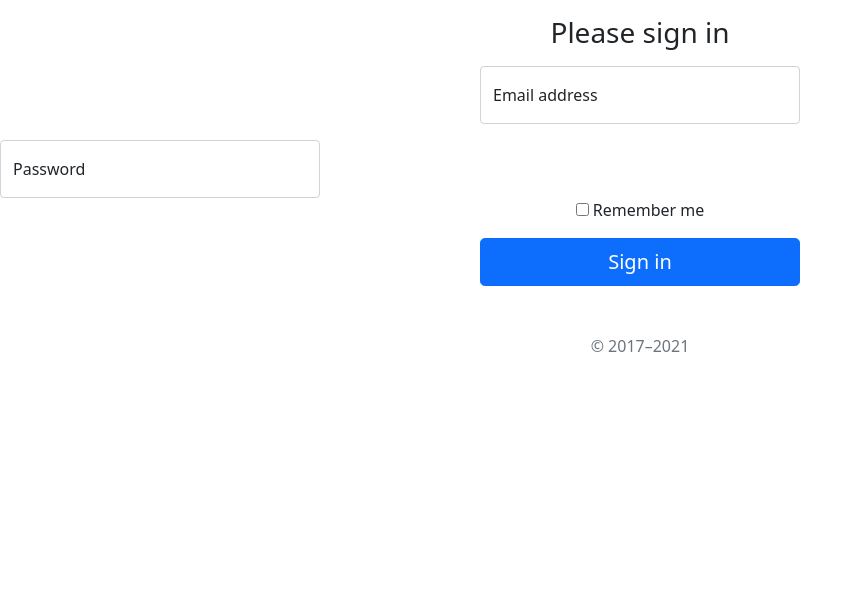
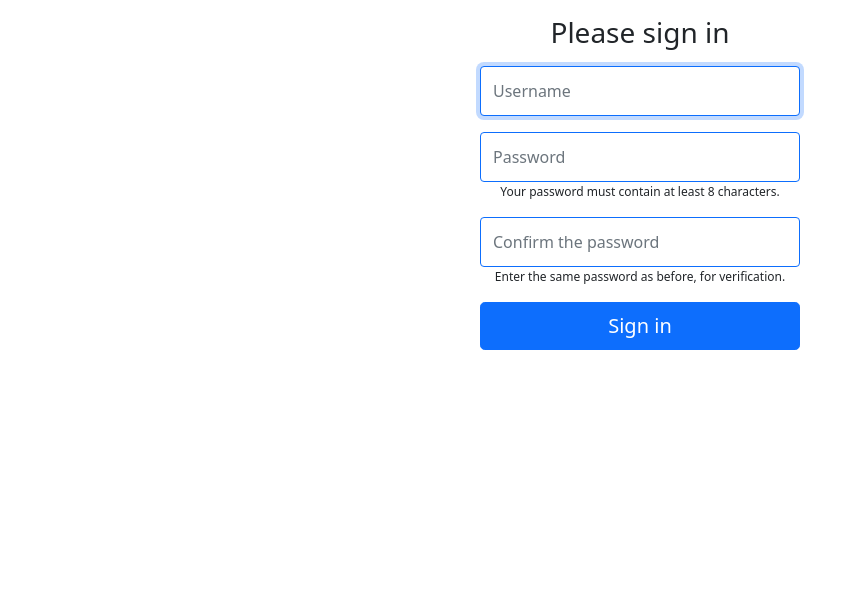
Before and after one commit to skibski/projektDysk, a Django app: page /accounts/signup/ in a window 1280 px wide. Shown: the part 56-654 px from the top of the page, without its empty margins (0-867 px from the left). Run offline with Django 3.2, Linux system fonts and the light colour scheme.

Commit message:
Change signup and login css

```diff
--- a/mysite/templates/registration/signup.html
+++ b/mysite/templates/registration/signup.html
@@ -3,29 +3,26 @@
 {% block title %}Sign Up{% endblock %}
 
 {% block content %}
-<body class="text-center" data-new-gr-c-s-check-loaded="14.1008.0" data-gr-ext-installed="">
+<body class="text-center">
 
 <main class="form-signin">
-  <form>
+    <form method="post">
 
     <h1 class="h3 mt-3 mb-3 fw-normal">Please sign in</h1>
+{% csrf_token %}
+        <p style="height: 50px;">
+            <input style="height: 50px;margin-left: auto;margin-right: auto;" class="w-25 border-primary form-control" type="text" name="username" maxlength="150" autocapitalize="none" autocomplete="username" placeholder="Username" autofocus="" required="" id="id_username">
+        </p>
+        <p>
+            <input style="height: 50px;margin-left: auto;margin-right: auto;" class="w-25 border-primary form-control" type="password" name="password1" autocomplete="new-password" placeholder="Password" required="" id="id_password1">
 
-    <div class="d-inline-block w-25 form-floating mb-3">
-      <input type="email" class="w-40 form-control" id="floatingInput" placeholder="name@example.com">
-      <label for="floatingInput">Email address</label>
-    </div>
-    <div class="w-25 form-floating">
-      <input type="password" class="form-control" id="floatingPassword" placeholder="Password">
-      <label for="floatingPassword">Password</label>
-    </div>
-
-    <div class="checkbox mb-3">
-      <label>
-        <input type="checkbox" value="remember-me"> Remember me
-      </label>
-    </div>
+        </p>
+        <p style="font-size: 12px; margin-top: -15px;">Your password must contain at least 8 characters.</p>
+        <p>
+            <input style="height: 50px;margin-left: auto;margin-right: auto;" class="w-25 border-primary form-control" type="password" name="password2" autocomplete="new-password" placeholder="Confirm the password" required="" id="id_password2">
+        <p style="margin-top: -15px;font-size: 12px;" class="helptext">Enter the same password as before, for verification.</p>
+        </p>
     <button class="w-25 btn btn-lg btn-primary" type="submit">Sign in</button>
-    <p class="mt-5 mb-3 text-muted">© 2017–2021</p>
   </form>
 </main>
 
```
Also changed, not shown: mysite/templates/registration/login.html (+19 -9 lines).
